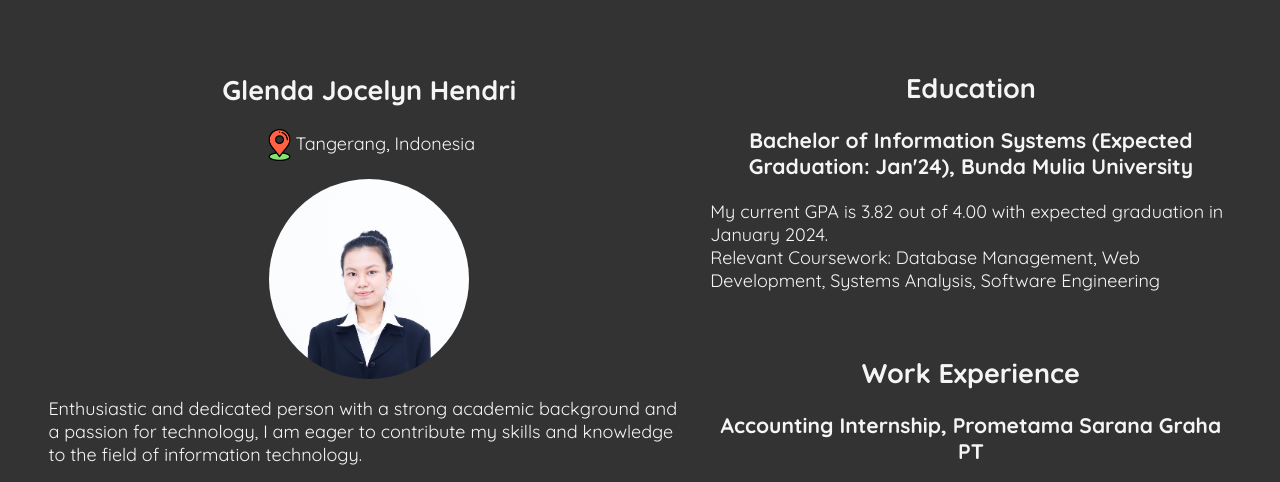
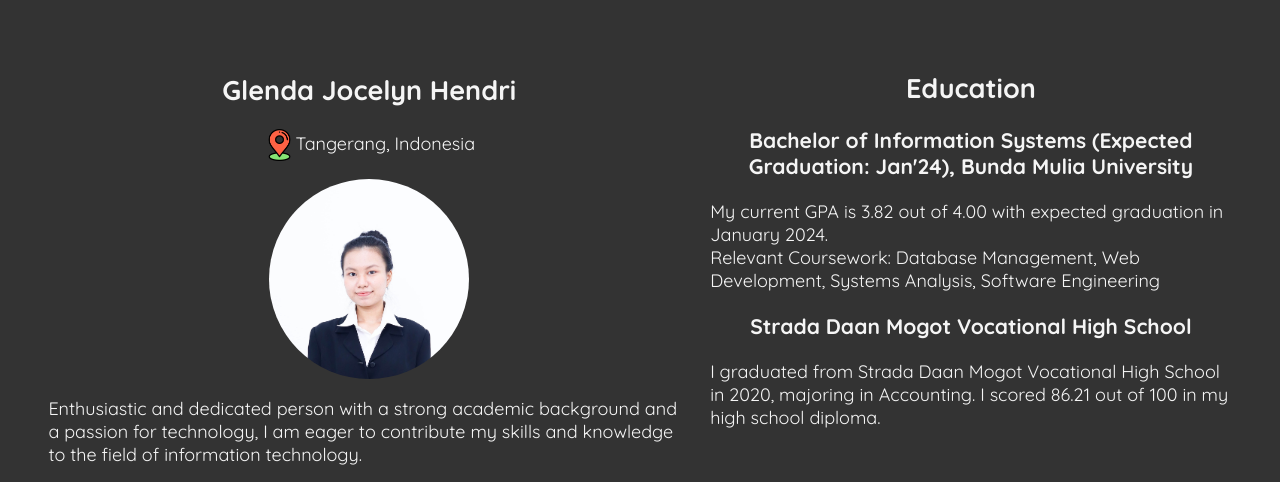
Before and after one commit to glensjo/portofolio, a plain HTML site: page index.html in a window 1280 px wide. Shown: the top 482 px of the page. Drawn offline with Linux system fonts and the light colour scheme.

Commit message:
second commit

```diff
--- a/index.html
+++ b/index.html
@@ -1,7 +1,7 @@
 <!DOCTYPE html>
 <html>
 <head>
-    <title>Submission</title>
+    <title>Glenda Jocelyn Portfolio</title>
     <link rel="stylesheet" href="style.css">
     <meta charset="UTF-8">
     <meta name="viewport" content="width=device-width, initial-scale=1">
@@ -46,6 +46,11 @@
                 <p>
                 My current GPA is 3.82 out of 4.00 with expected graduation in January 2024. <br>
                 Relevant Coursework: Database Management, Web Development, Systems Analysis, Software Engineering
+                </p>
+                <h3>Strada Daan Mogot Vocational High School</h3>
+                <p>
+                I graduated from Strada Daan Mogot Vocational High School in 2020, majoring in Accounting.
+                I scored 86.21 out of 100 in my high school diploma.
                 </p>
             </article>
         </div><br>
```
